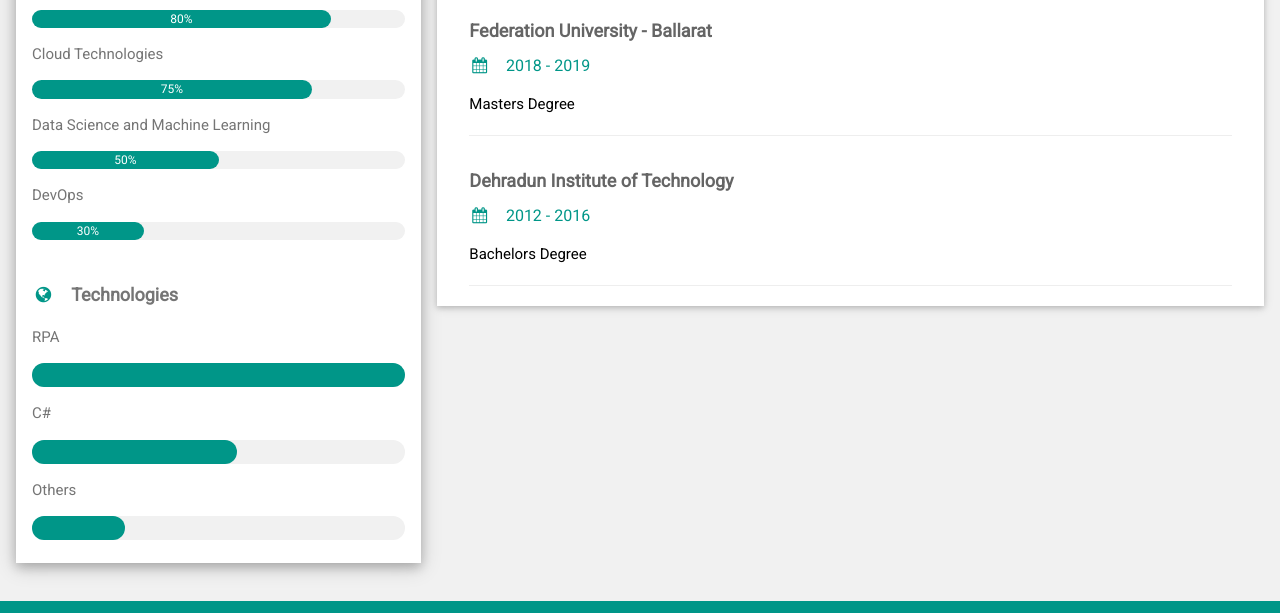
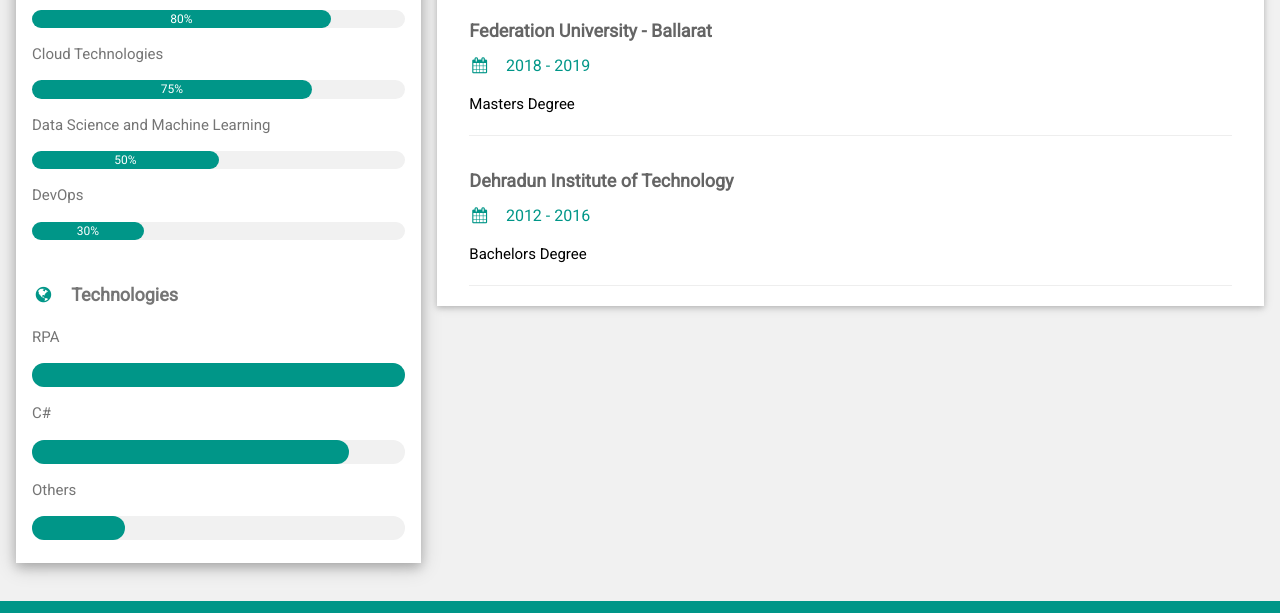
Before and after one commit to negiuttam17/negiuttam17.github.io, a plain HTML site: page index.html in a window 1280 px wide. Shown: the part 645-1258 px from the top of the page. Drawn offline with nearby package versions, Linux system fonts and the light colour scheme.

Commit message:
Update index.html

```diff
--- a/index.html
+++ b/index.html
@@ -67,7 +67,7 @@
                     </div>
                     <p>C#</p>
                     <div class="w3-light-grey w3-round-xlarge">
-                        <div class="w3-round-xlarge w3-teal" style="height:24px;width:55%"></div>
+                        <div class="w3-round-xlarge w3-teal" style="height:24px;width:85%"></div>
                     </div>
                     <p>Others</p>
                     <div class="w3-light-grey w3-round-xlarge">
```
